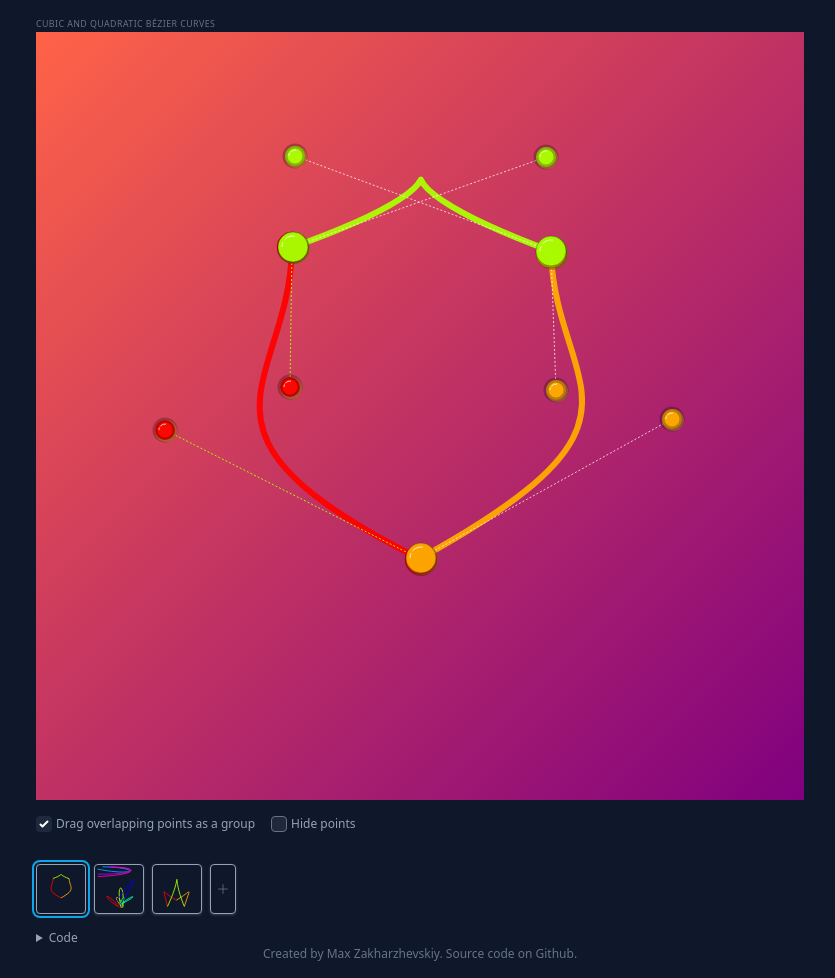
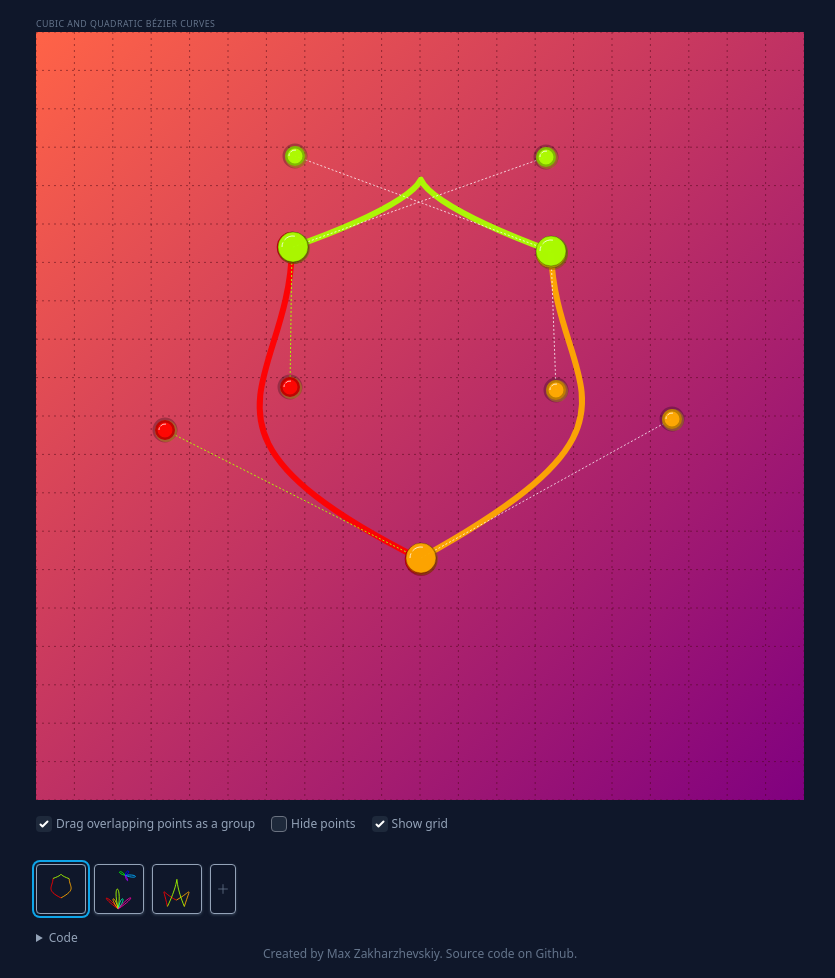
Before and after one commit to maxzz/quadratic-curves, a website built with Vite: page index.html in a window 1280 px wide. Shown: the whole page, without its empty margins (220-1055 px from the left). Built offline with nearby package versions, Linux system fonts and the light colour scheme.

Commit message:
WIP. app. add show grid

```diff
--- a/src/components/app.ts
+++ b/src/components/app.ts
@@ -19,10 +19,11 @@ export function initAppContext(): AppContext | undefined {
 
     const checkDragGroup = document.getElementById('chk-drag-group') as HTMLInputElement;
     const checkHidePoints = document.getElementById('chk-hide-pts') as HTMLInputElement;
+    const checkShowGrid = document.getElementById('chk-show-grid') as HTMLInputElement;
     const code = document.getElementById('code') as HTMLPreElement;
     const btnCopy = document.querySelector<HTMLButtonElement>('#btn-copy-persistent')!;
 
-    if (!ctx || !code || !btnCopy || !checkDragGroup || !checkHidePoints) {
+    if (!ctx || !code || !btnCopy || !checkDragGroup || !checkHidePoints || !checkShowGrid) {
         console.log('failed to init');
         return;
     }
@@ -30,7 +31,7 @@ export function initAppContext(): AppContext | undefined {
     ctx.lineJoin = 'round';
 
     // 3. Init app previews and context
-    const appContent: Omit<AppContext, 'previews'> = { ctx, scenes: [], current: 0, canvas, code, btnCopy, checkDragGroup, checkHidePoints, };
+    const appContent: Omit<AppContext, 'previews'> = { ctx, scenes: [], current: 0, canvas, code, btnCopy, checkDragGroup, checkHidePoints, checkShowGrid, };
     (appContent as AppContext).previews = new Previews(appContent as AppContext);
 
     return (appContent as AppContext);
@@ -43,6 +44,7 @@ function initEventHandlers(appContext: AppContext) {
     // 2 Copy source button and Hide Points checkbox
     appContext.btnCopy.addEventListener('click', () => navigator.clipboard.writeText(appContext.code.innerText));
     appContext.checkHidePoints.addEventListener('click', () => updateApp(appContext));
+    appContext.checkShowGrid.addEventListener('click', () => updateApp(appContext));
 
     // 3. Resize observer
     new ResizeObserver((entries: ResizeObserverEntry[]) => {
@@ -64,6 +66,7 @@ export function initApp(appContext: AppContext) {
 
     appContext.checkDragGroup.checked = true;
     appContext.checkHidePoints.checked = false;
+    appContext.checkShowGrid.checked = true;
 
     appContext.scenes = initPersistData();
 
@@ -104,8 +107,39 @@ function drawRectSelection(appContext: AppContext) {
     }
 }
 
+function drawGrid(appContext: AppContext) {
+    if (appContext.checkShowGrid.checked) {
+        const { ctx: c } = appContext;
+        const { width: w, height: h } = c.canvas;
+        const [dx, dy] = [w / 20, h / 20];
+
+        c.lineWidth = .5;
+        c.setLineDash([2, 4]);
+        c.strokeStyle = '#480613';
+
+        // vertical
+        for (let x = 0; x < w; x += dx) {
+            c.beginPath();
+            c.moveTo(x, 0);
+            c.lineTo(x, w);
+            c.stroke();
+        }
+
+        // horizontal
+        for (let y = 0; y < w; y += dy) {
+            c.beginPath();
+            c.moveTo(0, y);
+            c.lineTo(h, y);
+            c.stroke();
+        }
+
+        c.setLineDash([]);
+    }
+}
+
 export function updateApp(appContext: AppContext) {
     drawBackground(appContext.ctx, appContext.canvas.width, appContext.canvas.height);
+    drawGrid(appContext);
     drawRectSelection(appContext);
 
     // 2. Draw lines
--- a/src/components/store.ts
+++ b/src/components/store.ts
@@ -22,7 +22,7 @@ export function initPersistData(): Scene[] {
         // /*  2 */ '[{"points":[[39,18],[49,282],[9,116],[15,195]],"color":"hsla(0, 100%, 50%, 0.95)"},{"points":[[119,18],[129,282],[89,116],[95,195]],"color":"hsla(40, 100%, 50%, 0.95)"},{"points":[[199,18],[209,282],[169,116],[175,195]],"color":"hsla(80, 100%, 50%, 0.95)"},{"points":[[279,18],[289,282],[249,116],[255,195]],"color":"hsla(120, 100%, 50%, 0.95)"},{"points":[[359,18],[369,282],[329,116],[335,195]],"color":"hsla(160, 100%, 50%, 0.95)"},{"points":[[439,18],[449,282],[409,116],[415,195]],"color":"hsla(200, 100%, 50%, 0.95)"},{"points":[[519,18],[529,282],[489,116],[495,195]],"color":"hsla(240, 100%, 50%, 0.95)"}]',
         // /*  3 */ '[{"points":[[126,174],[121,429],[55,246],[80,324]],"color":"hsla(0, 100%, 50%, 0.95)"},{"points":[[177,244],[122,429],[136,287],[125,329]],"color":"hsla(40, 100%, 50%, 0.95)"},{"points":[[127,174],[179,243],[155,183],[167,209]],"color":"hsla(80, 100%, 50%, 0.95)"},{"points":[[164,138],[223,229],[195,145],[216,177]],"color":"hsla(120, 100%, 50%, 0.95)"},{"points":[[166,136],[261,82],[191,98],[230,91]],"color":"hsla(160, 100%, 50%, 0.95)"},{"points":[[318,174],[225,230],[293,196],[266,215]],"color":"hsla(200, 100%, 50%, 0.95)"},{"points":[[262,83],[319,175],[312,98],[320,143]],"color":"hsla(240, 100%, 50%, 0.95)"}]',
         /*  4 */ '[{"points":[[256,215,false],[384,527,false],[254,355,false],[129,398,false]],"color":"hsla(0, 100%, 50%, 0.95)"},{"points":[[515,221,false],[385,526,false],[520,358,false],[636,387,false]],"color":"hsla(40, 100%, 50%, 0.95)"},{"points":[[257,215,false],[515,219,false],[510,125,false],[259,124,false]],"color":"hsla(80, 100%, 50%, 0.95)"}]',
-        '[{"points":[[364,664,false],[393,674,false],[83,473,false],[175,419,false]],"color":"hsla(0, 100%, 50%, 0.95)"},{"points":[[421,659,false],[451,656,false],[273,497,false],[364,447,false]],"color":"hsla(40, 100%, 50%, 0.95)"},{"points":[[444,683,false],[420,686,false],[489,264,false],[318,264,false]],"color":"hsla(80, 100%, 50%, 0.95)"},{"points":[[404,634,false],[404,632,false],[443,446,false],[533,510,false]],"color":"hsla(120, 100%, 50%, 0.95)"},{"points":[[404,633,false],[403,632,false],[642,443,false],[707,488,false]],"color":"hsla(160, 100%, 50%, 0.95)"},{"points":[[121,30,false],[41,66,false],[714,34,false],[698,188,false]],"color":"hsla(200, 100%, 50%, 0.95)"},{"points":[[341,586,false],[403,632,false],[716,33,false],[671,238,false]],"color":"hsla(240, 100%, 50%, 0.95)"},{"points":[[212,32,false],[44,146,false],[716,34,false],[712,152,false]],"color":"hsla(280, 100%, 50%, 0.95)"},{"points":[[257,32,false],[44,185,false],[716,35,false],[712,154,false]],"color":"hsla(320, 100%, 50%, 0.95)"}]',
+        '[{"points":[[372,701,false],[371,701,false],[74,500,false],[166,446,false]],"color":"hsla(0, 100%, 50%, 0.95)"},{"points":[[370,702,false],[371,701,false],[218,512,false],[313,462,false]],"color":"hsla(40, 100%, 50%, 0.95)"},{"points":[[372,702,false],[372,701,false],[438,279,false],[267,279,false]],"color":"hsla(80, 100%, 50%, 0.95)"},{"points":[[483,166,false],[482,165,false],[411,57,false],[320,125,false]],"color":"hsla(120, 100%, 50%, 0.95)"},{"points":[[373,701,false],[372,701,false],[413,458,false],[522,518,false]],"color":"hsla(160, 100%, 50%, 0.95)"},{"points":[[482,164,false],[482,166,false],[708,136,false],[696,245,false]],"color":"hsla(200, 100%, 50%, 0.95)"},{"points":[[484,167,false],[483,166,false],[498,47,false],[598,99,false]],"color":"hsla(240, 100%, 50%, 0.95)"},{"points":[[484,165,false],[483,165,false],[500,284,false],[564,272,false]],"color":"hsla(280, 100%, 50%, 0.95)"},{"points":[[372,701,false],[372,702,false],[586,441,false],[687,492,false]],"color":"hsla(320, 100%, 50%, 0.95)"}]',
         '[{"points":[[230,663,false],[373,562,false],[155,302,false],[118,433,false]],"color":"hsla(0, 100%, 50%, 0.95)"},{"points":[[501,665,false],[374,561,false],[610,317,false],[625,422,false]],"color":"hsla(40, 100%, 50%, 0.95)"},{"points":[[231,663,false],[501,663,false],[513,85,false],[262,84,false]],"color":"hsla(80, 100%, 50%, 0.95)"}]',
         // /*  5 */ '[{"points":[[146,92],[49,282],[46,92]],"color":"hsla(0, 100%, 50%, 0.95)"},{"points":[[147,92],[196,138],[177,102]],"color":"hsla(40, 100%, 50%, 0.95)"},{"points":[[197,139],[48,285],[90,143]],"color":"hsla(80, 100%, 50%, 0.95)"}]',
         // /*  6 */ '[{"points":[[17,281],[51,53],[9,116]],"color":"hsla(0, 100%, 50%, 0.95)"},{"points":[[51,53],[112,100],[105,72]],"color":"hsla(40, 100%, 50%, 0.95)"},{"points":[[111,100],[16,282],[56,161]],"color":"hsla(80, 100%, 50%, 0.95)"},{"points":[[97,23],[197,18],[154,14]],"color":"hsla(120, 100%, 50%, 0.95)"},{"points":[[198,18],[234,59],[238,28]],"color":"hsla(160, 100%, 50%, 0.95)"},{"points":[[234,59],[157,74],[218,77]],"color":"hsla(200, 100%, 50%, 0.95)"},{"points":[[158,75],[99,23],[180,54]],"color":"hsla(240, 100%, 50%, 0.95)"}]',
--- a/src/components/types.ts
+++ b/src/components/types.ts
@@ -27,6 +27,7 @@ export type AppContext = {
     btnCopy: HTMLButtonElement;
     checkDragGroup: HTMLInputElement;
     checkHidePoints: HTMLInputElement;
+    checkShowGrid: HTMLInputElement;
 
     ctx: CanvasRenderingContext2D;
 };
--- a/src/templates.html
+++ b/src/templates.html
@@ -14,6 +14,10 @@
             <label class="flex items-center space-x-1">
                 <input class="form-checkbox text-slate-800 bg-slate-800 focus:ring-1 focus:ring-slate-500 focus:ring-offset-slate-800 rounded" type="checkbox" id="chk-hide-pts">
                 <div>Hide points</div>
+            </label>
+            <label class="flex items-center space-x-1">
+                <input class="form-checkbox text-slate-800 bg-slate-800 focus:ring-1 focus:ring-slate-500 focus:ring-offset-slate-800 rounded" type="checkbox" id="chk-show-grid">
+                <div>Show grid</div>
             </label>
         </div>
 
```
